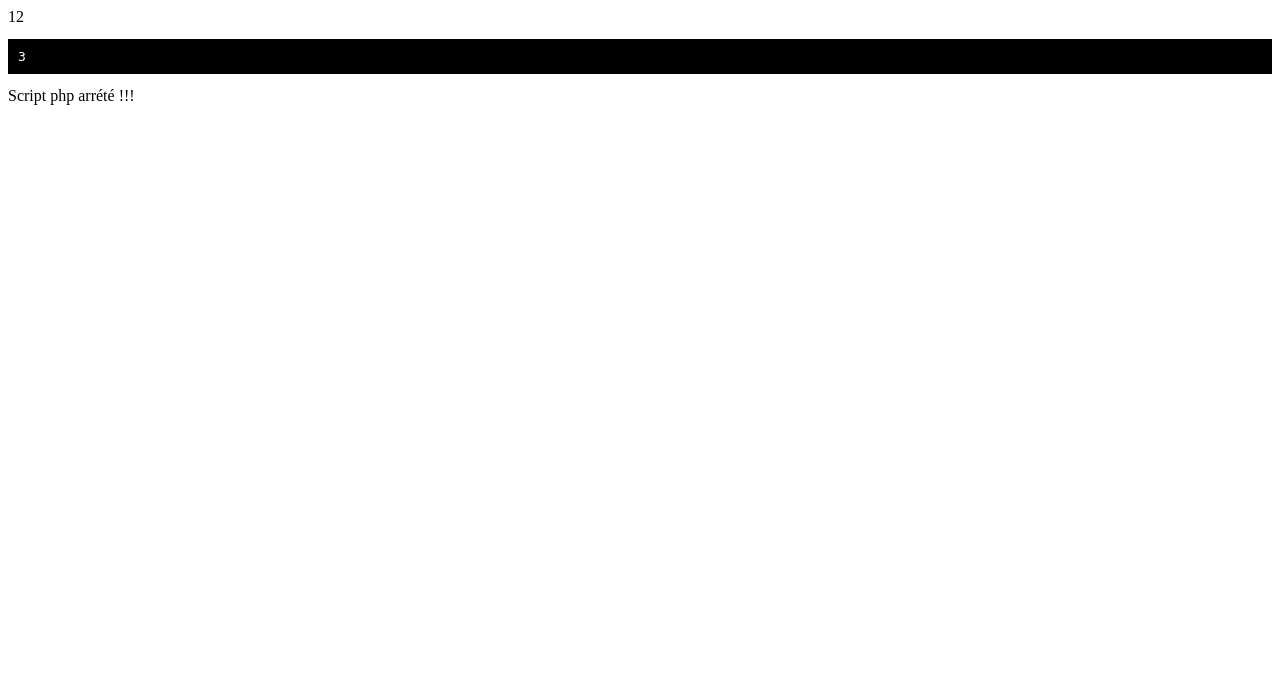
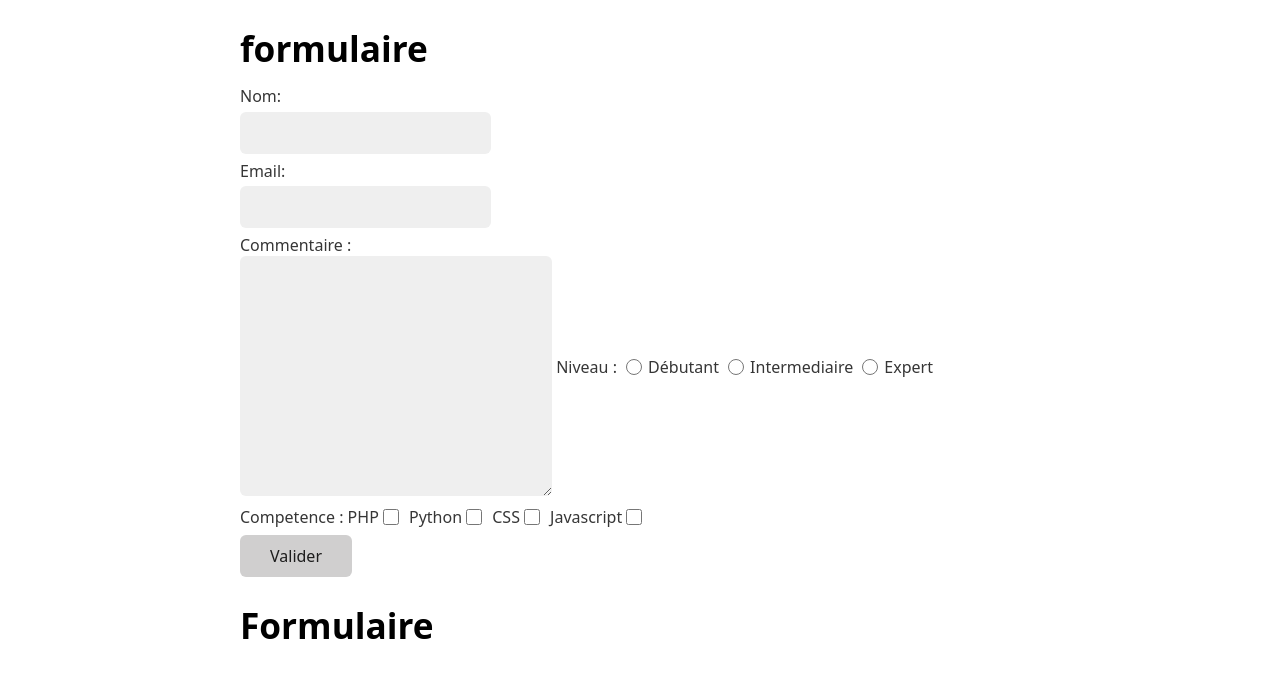
Before and after one commit to GeulinJeanBaptiste/php, a PHP site: page / in a window 1280 px wide. Shown: the top 678 px of the page. Run offline with PHP 8.4, Linux system fonts and the light colour scheme.

Commit message:
formulaire

```diff
--- a/fonction.php
+++ b/fonction.php
@@ -4,7 +4,7 @@ declare(strict_types=1);
 
 function dbug($value)
 {
-    echo '<pre style="background-color:black; color:white;overflow: auto;padding: 10px;">';
+    echo '<pre style="background-color:black; color:white;overflow: auto;font-family:monospace;padding: 1rem;">';
     print_r($value);
     // var_dump($tableau);
     echo '</pre>';
@@ -16,61 +16,3 @@ function dd($value)
     dbug($value);
     die('Script php arrété !!!');
 }
-
-/* function calcul($a = 10, $b = 12)
-{
-    // $c = $a + $b;
-    // return $c;
-    // echo 'Calcul';
-    return $a + $b;
-}
-
-echo calcul(0,10); */
-
-// Créer une fonction qui calcul le prix TTC en lui passant un prix HT et la TVA.
-// calculPrixTTC
-
-// Crer une fonction qui calcul l'age d'une personne en lui donnant sa date de naissance.
-
-/* function prixTTC($TVA, $HT)
-{
-    return $HT + ($HT * $TVA);
-}
-echo prixTTC(.20, 18); */
-
-/* function Age($naissance, $annee = 2023)
-{
-    return $annee - $naissance;
-}
-echo Age(1985); */
-
-
-/* function calculAge($anneeNaissance)
-{
-    $anneeEnCours = date("Y");
-    return $anneeEnCours -$anneeNaissance;
-}
-echo calculAge(1990); */
-
-/* $calcul = function ($nb) {
-    return $nb + 1;
-};
-echo $calcul(25); */
-
-/* function calcul(int | float $a, int | float $b): mixed
-{
-    return $a + $b;
-}
-echo calcul(5.6, 7); */
-
-$x = 5;
-$y = 3;
-
-function calcul($xPasseEnParametre)
-{
-    // global $y;
-    $y = 7;
-    return $xPasseEnParametre + $y;
-}
-echo calcul(5);
-dd($y);
--- a/index.php
+++ b/index.php
@@ -1,9 +1,55 @@
 <?php
+require './fonction.php';
+$titre = "Formulaire";
 
+// dbug($_POST);
+// Afficher des phrases avec des informations du formulaire:
+// votre nom est :
+// votre email est :
+// votre commentaire est :
+// votre niveau est :
+// vos competences sont :
 
-require './fonction.php';
+?>
 
-$titre = "Fonctions";
+<!DOCTYPE html>
+<html lang="fr">
+
+<head>
+    <meta charset="UTF-8">
+    <meta name="viewport" content="width=device-width, initial-scale=1.0">
+    <link rel="stylesheet" href="https://cdn.jsdelivr.net/npm/water.css@2/out/water.css">
+    <title>Formulaire</title>
+</head>
+
+<body>
+    <h1>formulaire</h1>
+    <form action="" method="POST">
+        <label for="nom">Nom:</label>
+        <input type="text" name="nom" required>
+        <label for="email">Email:</label>
+        <input type="email" name="email">
+        <label for="commentaire">Commentaire :
+            <textarea name="commentaire" id="commentaire" cols="30" rows="10">
+            </textarea>
+        </label>
+        <label for="niveau">Niveau :
+            <input type="radio" name="niveau" value="debutant">Débutant
+            <input type="radio" name="niveau" value="debutant">Intermediaire
+            <input type="radio" name="niveau" value="debutant">Expert
+        </label>
+        <label for="competence">
+            Competence :
+            PHP<input type="checkbox" name="competence[]" value="php">
+            Python<input type="checkbox" name="competence[]" value="Python">
+            CSS<input type="checkbox" name="competence[]" value="CSS">
+            Javascript<input type="checkbox" name="competence[]" value="Javascript">
+        </label>
+        <input type="submit" name="submitted" value="Valider">
+    </form>
+</body>
+
+</html>
 
 
 
@@ -14,8 +60,5 @@ $titre = "Fonctions";
 
 
 
-
-
-
-
+<?php
 require './index.view.php';
```
